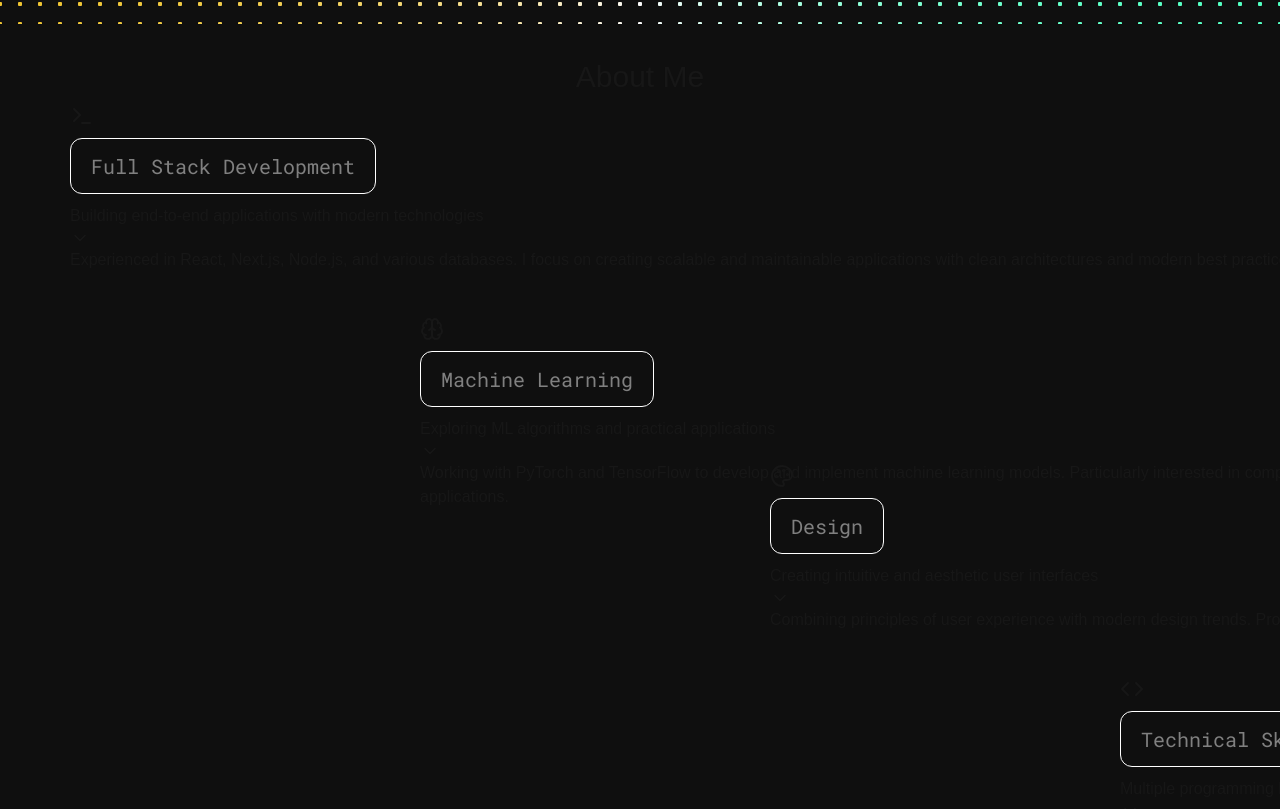
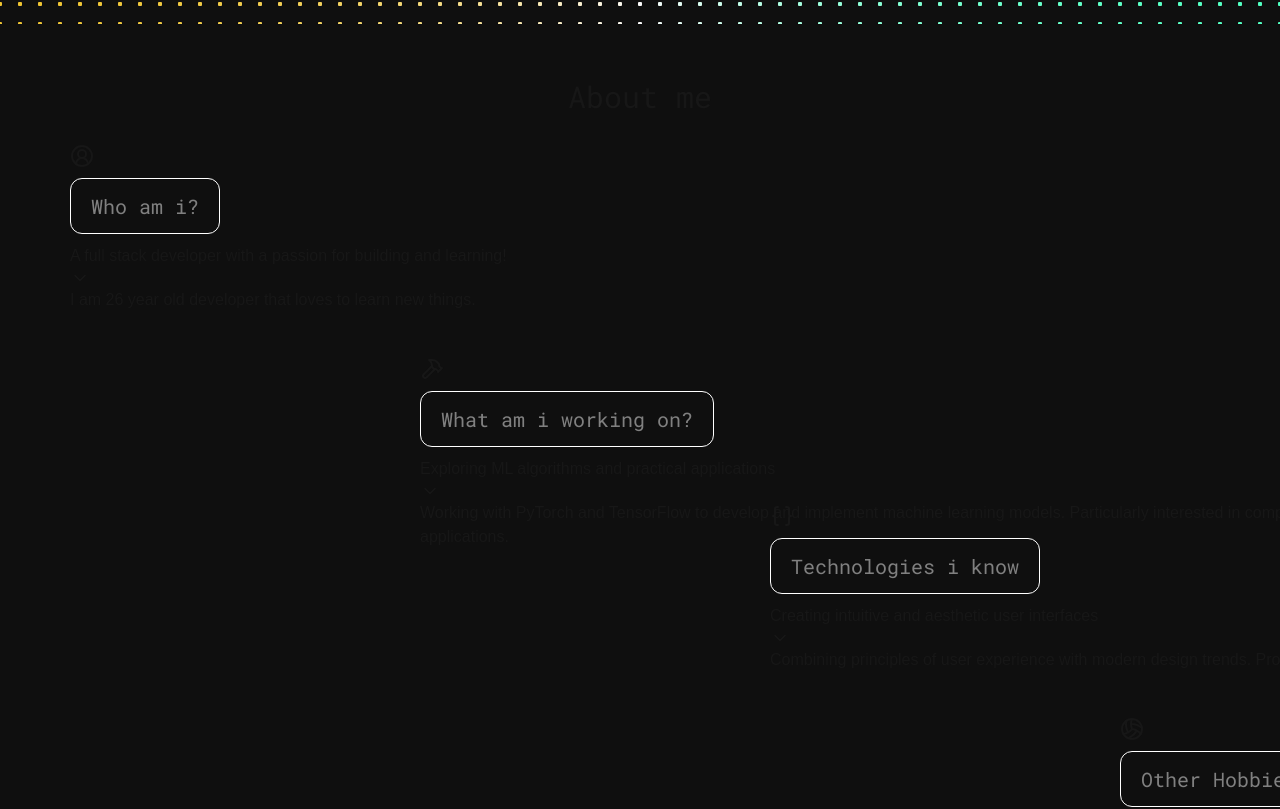
Before and after one commit to Maggerino21/portfolio, a Next.js app: page / in a window 1280 px wide. Shown: the part 776-1585 px from the top of the page. Built offline with nearby package versions, Linux system fonts and the light colour scheme; grey boxes are pictures that could not be loaded; a web font is replaced by a local one.

Commit message:
Added Contact section

```diff
--- a/src/app/page.tsx
+++ b/src/app/page.tsx
@@ -5,6 +5,7 @@ import React from "react";
 import { ReactTyped }  from "react-typed";
 import Link from 'next/link';
 import AboutSection from "@/components/AboutSection";
+import ContactSection from "@/components/ContactSection";
 
 
 
@@ -68,8 +69,7 @@ export default function Home() {
       </section>
 
       <section id="contact" className="section">
-        <h1>Contact Section</h1>
-        <p>Contact details or form</p>
+        <ContactSection />
       </section>
     </div>
   );
--- a/src/components/AboutSection.tsx
+++ b/src/components/AboutSection.tsx
@@ -1,6 +1,6 @@
 import React, { useState } from 'react';
 import Draggable from 'react-draggable';
-import { Code, Brain, Palette, Terminal, ChevronDown, ChevronUp } from 'lucide-react';
+import { Palette, ChevronDown, ChevronUp, CircleUserRound, Hammer, Volleyball, Braces } from 'lucide-react';
 
 interface CardData {
   icon: React.ReactNode;
@@ -12,6 +12,25 @@ interface CardData {
     y: number;
   };
 }
+
+// Helper function to format text with colored first words
+const formatExpandedContent = (text: string) => {
+  // Split the text into sentences
+  const sentences = text.split(/(?<=\.) /).filter(Boolean);
+
+  return sentences.map((sentence, index) => {
+    // Split each sentence into first word and rest
+    const [firstWord, ...rest] = sentence.split(/\s+/);
+
+    return (
+      <React.Fragment key={index}>
+        <span className="text-blue-400">{firstWord}</span>
+        {rest.length > 0 && ' ' + rest.join(' ')}
+        {index < sentences.length - 1 && ' '}
+      </React.Fragment>
+    );
+  });
+};
 
 const AboutSection: React.FC = () => {
   const [expandedStates, setExpandedStates] = useState<{ [key: number]: boolean }>({});
@@ -44,29 +63,29 @@ const AboutSection: React.FC = () => {
 
   const cards: CardData[] = [
     {
-      icon: <Terminal className="w-6 h-6" />,
-      title: "Full Stack Development",
-      description: "Building end-to-end applications with modern technologies",
-      expandedContent: "Experienced in React, Next.js, Node.js, and various databases. I focus on creating scalable and maintainable applications with clean architectures and modern best practices.",
+      icon: <CircleUserRound className="w-6 h-6" />,
+      title: "Who am i?",
+      description: "A full stack developer with a passion for building and learning!",
+      expandedContent: "I am 26 year old developer that loves to learn new things.",
       defaultPosition: { x: 50, y: 5 }
     },
     {
-      icon: <Brain className="w-6 h-6" />,
-      title: "Machine Learning",
+      icon: <Hammer className="w-6 h-6" />,
+      title: "What am i working on?",
       description: "Exploring ML algorithms and practical applications",
       expandedContent: "Working with PyTorch and TensorFlow to develop and implement machine learning models. Particularly interested in computer vision and natural language processing applications.",
       defaultPosition: { x: 400, y: 50 }
     },
     {
-      icon: <Palette className="w-6 h-6" />,
-      title: "Design",
+      icon: <Braces className="w-6 h-6" />,
+      title: "Technologies i know",
       description: "Creating intuitive and aesthetic user interfaces",
       expandedContent: "Combining principles of user experience with modern design trends. Proficient in tools like Figma and experienced in implementing responsive, accessible designs.",
       defaultPosition: { x: 750, y: 5 }
     },
     {
-      icon: <Code className="w-6 h-6" />,
-      title: "Technical Skills",
+      icon: <Volleyball className="w-6 h-6" />,
+      title: "Other Hobbies",
       description: "Multiple programming languages and modern tools",
       expandedContent: "Proficient in JavaScript/TypeScript, Python, and various frameworks. Strong foundation in algorithms, data structures, and software design patterns.",
       defaultPosition: { x: 1100, y: 50 }
@@ -75,7 +94,7 @@ const AboutSection: React.FC = () => {
 
   return (
     <div className="relative min-h-screen w-full overflow-hidden bg-gray-900/30">
-      <h2 className="text-4xl font-mono text-center pt-8 mb-16">About Me</h2>
+      <h6>About me</h6>
 
       {cards.map((card, index) => (
         <Draggable
@@ -111,7 +130,9 @@ const AboutSection: React.FC = () => {
               }`}
             >
               <div className="p-4 border-t border-gray-700 bg-gray-800/50">
-                <p className="text-gray-300">{card.expandedContent}</p>
+                <p className="text-gray-300">
+                  {formatExpandedContent(card.expandedContent)}
+                </p>
               </div>
             </div>
           </div>
--- /dev/null
+++ b/src/components/ContactSection.tsx
@@ -0,0 +1,47 @@
+import React from 'react';
+import { Mail, Github, Linkedin } from 'lucide-react';
+
+const ContactSection: React.FC = () => {
+  return (
+    <div className="min-h-screen w-full bg-gray-900/30 flex flex-col items-center justify-center text-center px-4">
+      <h6> Let's Connect!</h6>
+
+      <p className="text-gray-400 max-w-2xl mb-12 font-mono">
+        Curious to know more about me, who i am and what i do? Or do you just wanna have a chat about tech, sports or anything else?
+        Get in touch! Be sure to check out my GitHub to see more of what i'm working on.
+      </p>
+
+      <div className="flex flex-wrap justify-center gap-6">
+        <a
+          href="mailto:engan99@icloud.com"
+          className="flex items-center gap-2 text-gray-400 hover:text-blue-400 transition-colors duration-300"
+        >
+          <Mail className="w-5 h-5" />
+          <span className="font-mono">Email</span>
+        </a>
+
+        <a
+          href="https://github.com/maggerino21"
+          target="_blank"
+          rel="noopener noreferrer"
+          className="flex items-center gap-2 text-gray-400 hover:text-blue-400 transition-colors duration-300"
+        >
+          <Github className="w-5 h-5" />
+          <span className="font-mono">GitHub</span>
+        </a>
+
+        <a
+          href="https://linkedin.com/in/magne-johannes-engan-6b4144291"
+          target="_blank"
+          rel="noopener noreferrer"
+          className="flex items-center gap-2 text-gray-400 hover:text-blue-400 transition-colors duration-300"
+        >
+          <Linkedin className="w-5 h-5" />
+          <span className="font-mono">LinkedIn</span>
+        </a>
+      </div>
+    </div>
+  );
+};
+
+export default ContactSection;
--- a/src/styles/globals.css
+++ b/src/styles/globals.css
@@ -134,6 +134,13 @@ h2 {
   font-size: 30px;
 }
 
+h6 {
+  font-size: 30px;
+  text-align: center;
+  padding: 20px;
+  margin-top: 40px;
+  font-family: "Roboto Mono";
+}
 
 section {
   height: 100vh;
@@ -205,9 +212,6 @@ section {
   background-color: #d0d0d0;
 }
 
-#contact {
-  background-color: #c0c0c0;
-}
 
 
 
```
